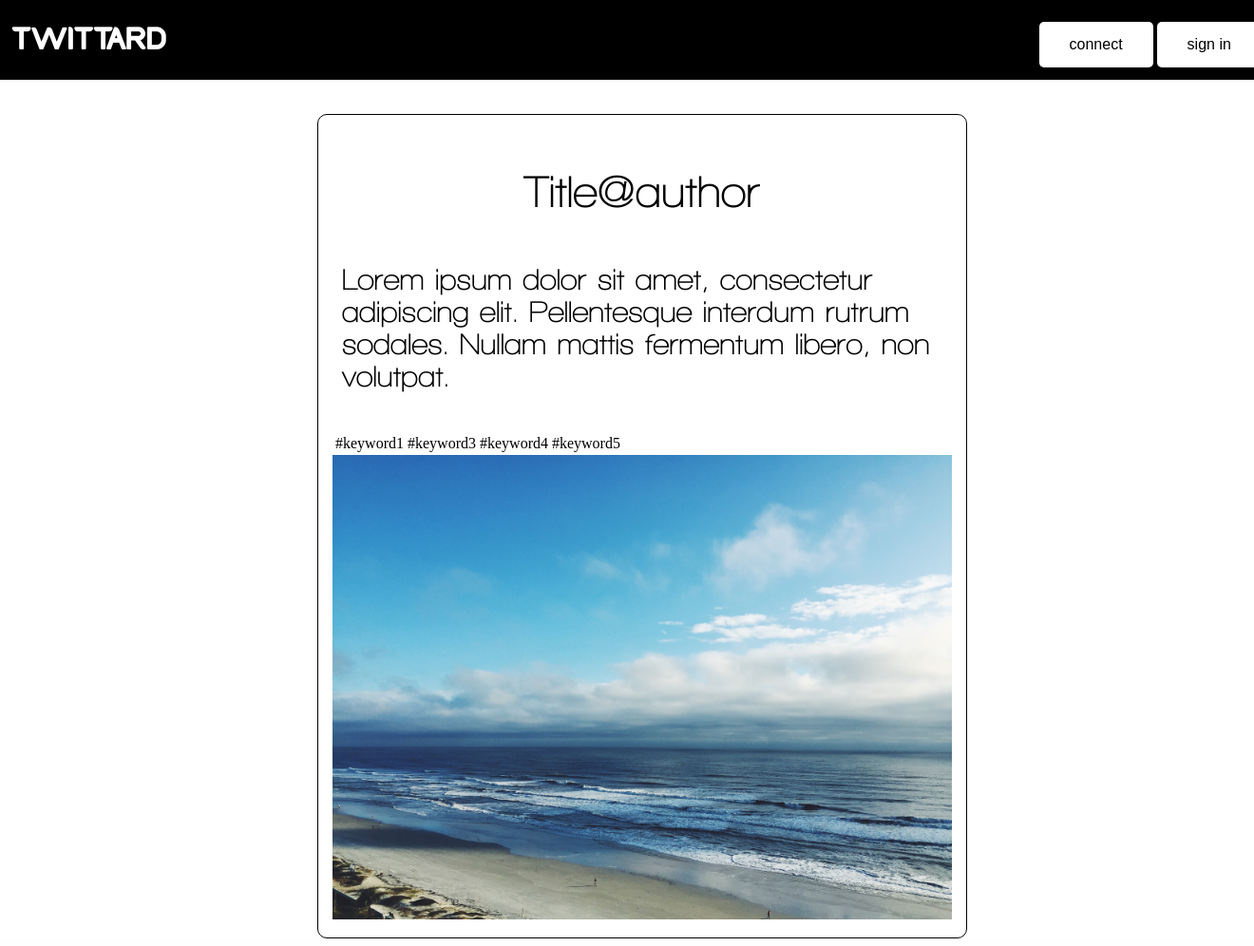
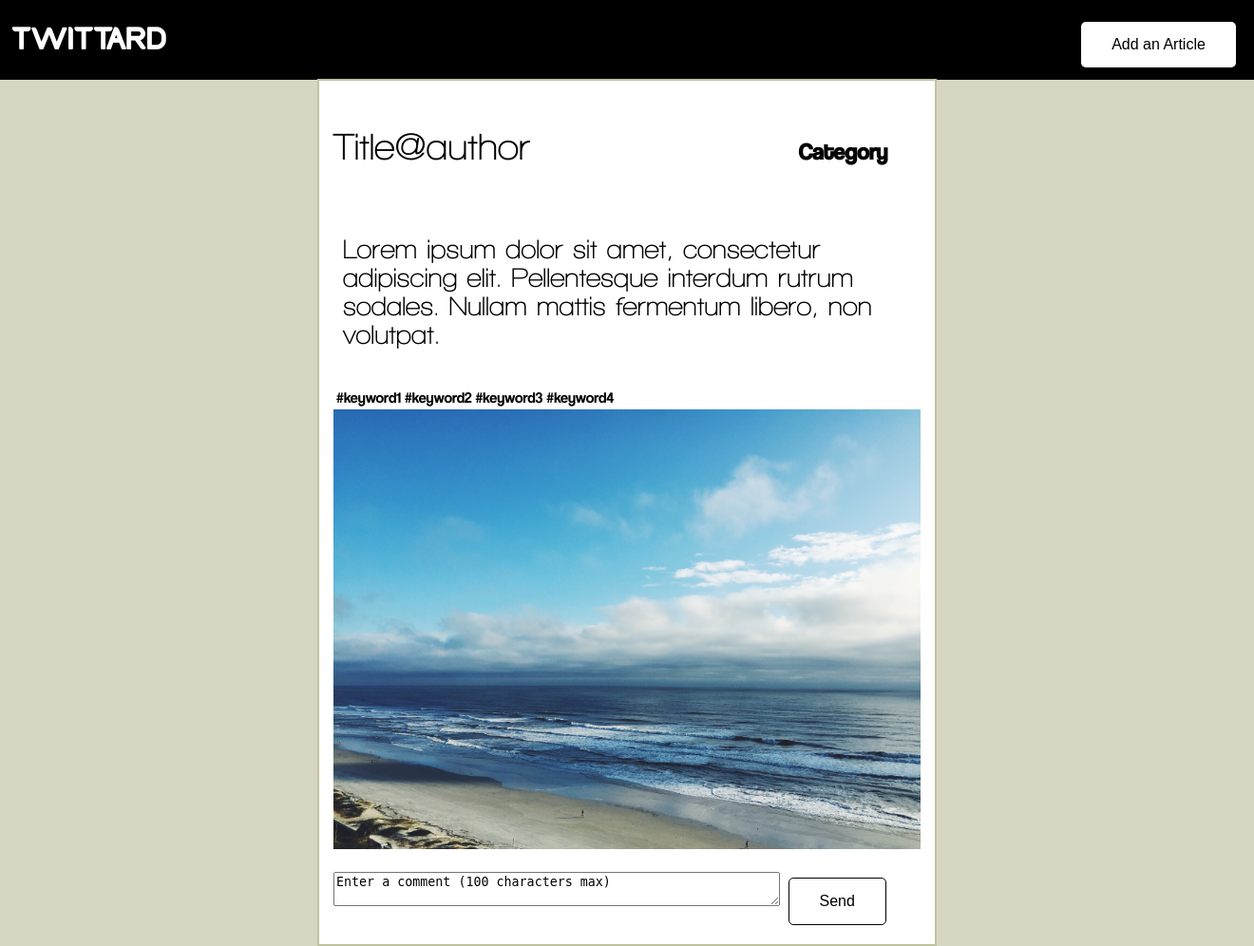
Before and after one commit to P4ndaFR/PHProject, a PHP site: page / in a window 1320 px wide. Shown: the whole page at 95% size. Run offline with PHP 8.4, Linux system fonts and the light colour scheme.

Commit message:
style update

```diff
--- a/index.php
+++ b/index.php
@@ -7,22 +7,26 @@
 <body>
     <header>
         <h1>TWITTARD</h1>
-        <button>connect</button>
-        <button>sign in</button>
+        <a href="post.php"><button>Add an Article</button></a>
     </header>
     <section>
         <article>
             <h2>Title@author</h2>
+            <h3>Category</h3>
             <p>Lorem ipsum dolor sit amet, consectetur adipiscing elit. Pellentesque interdum rutrum sodales. Nullam mattis fermentum libero, non volutpat.</p>
             <table>
                 <tr>
-                    <td>#keyword1</td>
-                    <td>#keyword3</td>
-                    <td>#keyword4</td>
-                    <td>#keyword5</td>
+                    <td><a id="key" href="">#keyword1</a></td>
+                    <td><a id="key" href="">#keyword2</a></td>
+                    <td><a id="key" href="">#keyword3</a></td>
+                    <td><a id="key" href="">#keyword4</a></td>
                 </tr>
             </table>
             <img src="media/finda.jpg" alt="image" />
+            <form method="POST" action="button">
+                <textarea name="comentaire" >Enter a comment (100 characters max)</textarea>
+                <button>Send</button>
+            </form>
         </article>
         <?php
 
--- a/style.css
+++ b/style.css
@@ -36,20 +36,38 @@ h1{
 h2{
 	text-align: center;
 	font-family: "Walkway";
-	font-size: 3em;
+	font-size: 2.5em;
+	display: inline-block;
 }
 
-a{
-	color: white;
-	position: relative;
+h3
+{
+	position:relative;
+	left: 45%;
+	font-family: "Coolvetica";
+	font-size: 1.5em;
 	display: inline-block;
-	left:80%;
 }
-
+a#key,a#key:focus, a#key:active {
+  text-decoration: none;
+  color: black;
+  font-family: "Coolvetica";
+}
+a#key:hover{
+	text-decoration: underline;
+}
+body{
+	background-color:#d6d6c2;
+}
+textarea{
+	margin-top: 20px;
+	width: 75%;
+}
 button{
 	position: relative;
 	display: inline-block;
-	left:70%;
+	left:73%;
+	margin:5px;
 	background-color: white;
     border: none;
     border-radius: 5px;
@@ -59,28 +77,40 @@ button{
     text-decoration: none;
     font-size: 16px;
 }
+button:hover{
+	background-color:#d6d6c2;
+	color: white;
+	border: none;
+}
+
+form button{
+	border: solid black 1px;
+	position: relative;
+	left:0;
+}
 
 section{
 	position: relative;
-	top:50px;
+	left:25%;
+	width:50%;
+	top:75px;
 }
 article{
+	background-color:white;
 	position: relative;
-	border: solid black 1px;
-	border-radius: 10px;
-	left:25%;
-	width:50%;
-	top:50px;
+	border: solid #c2c2a3 2px;
+	/*border-radius: 10px;*/
+	/*left:25%;
+	width:50%;*/
+	top:0px;
 	padding:15px;
-	margin-bottom:20px;
-	margin-top:20px;
 }
 
 p{
 	padding :10px;
 	font-family: "Walkway";
 	font-weight: bold;
-	font-size: 2em;
+	font-size: 1.8em;
 	/*font-family: 'florencesans';*/
 }
 
```
